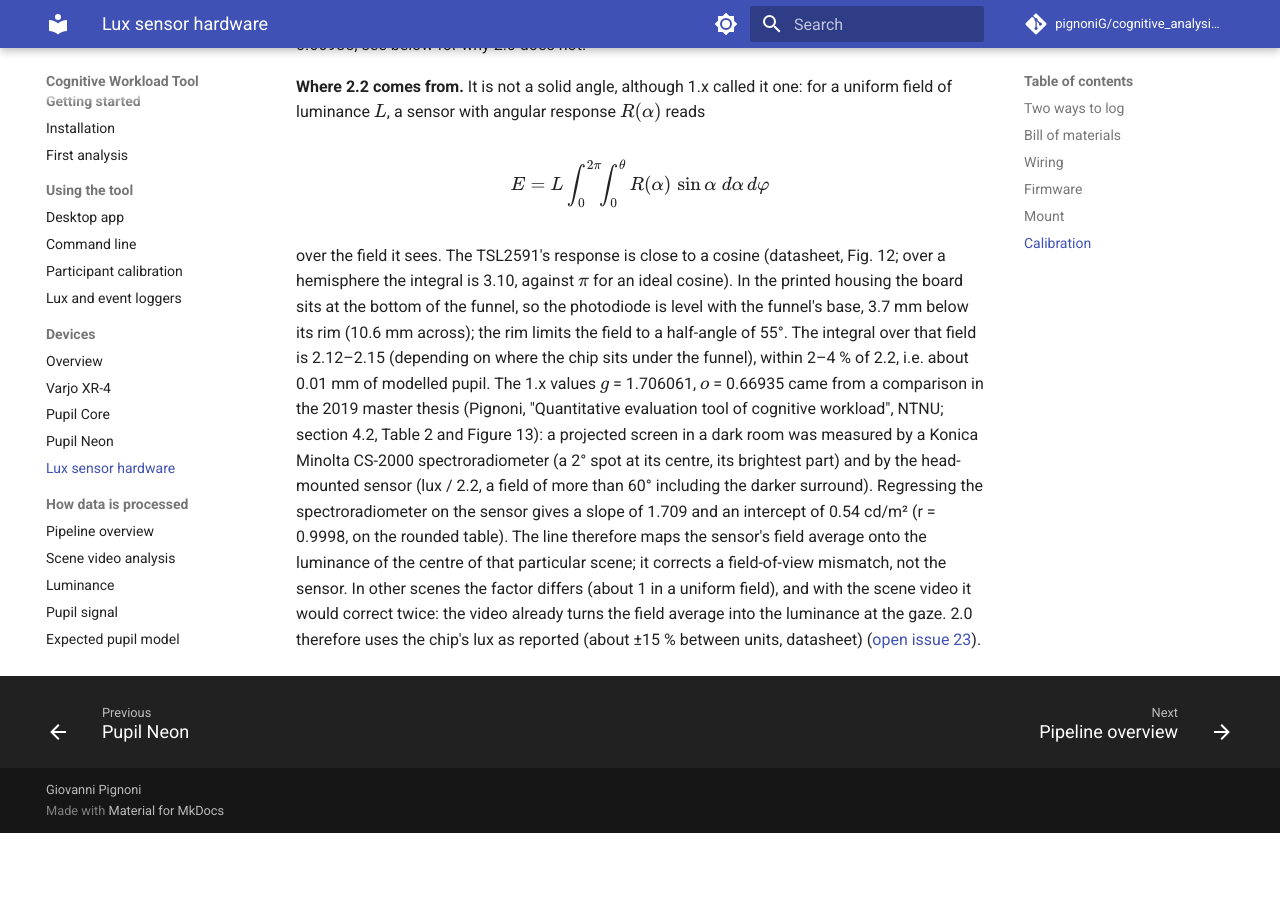
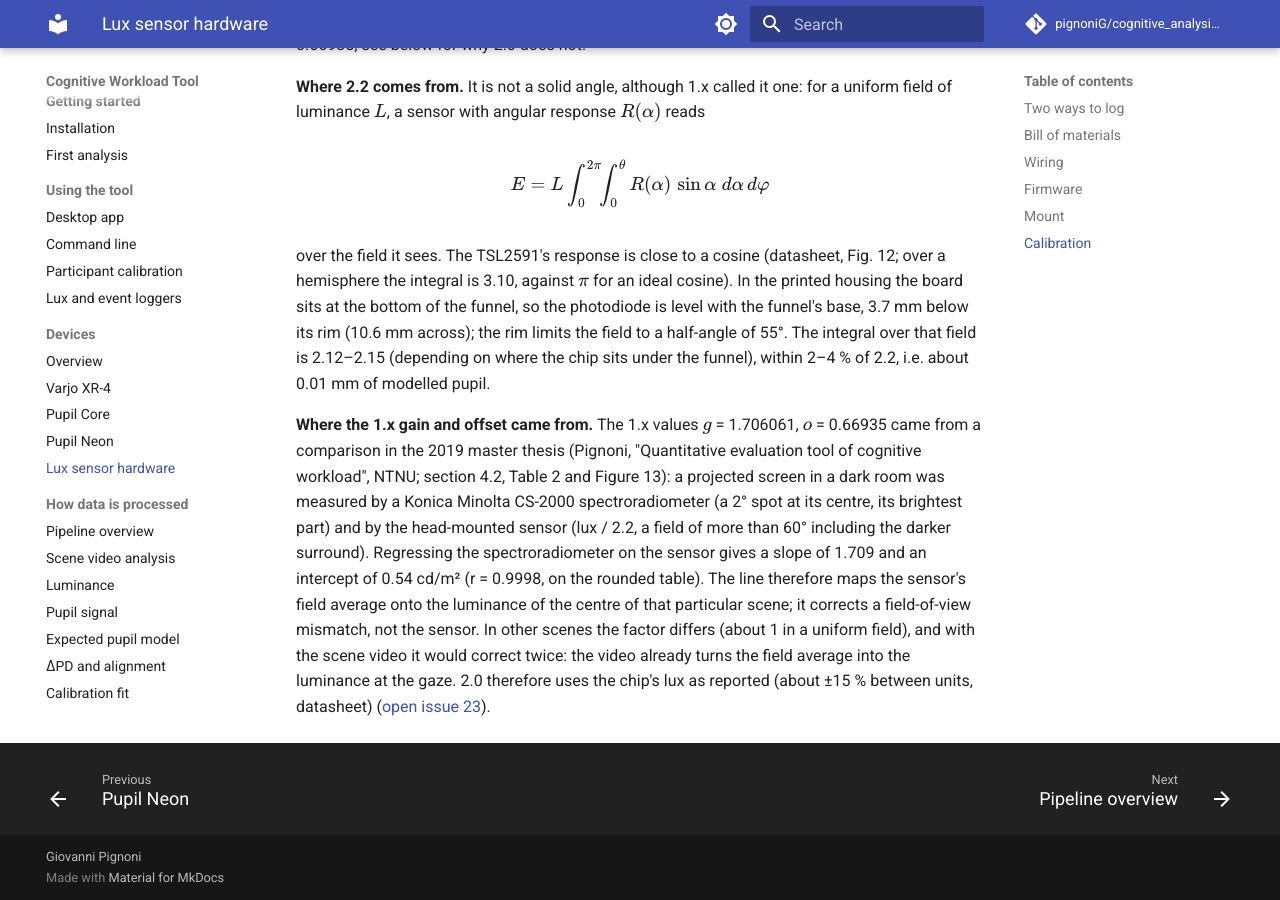
Before and after one commit to pignoniG/cognitive_analysis_tool, an MkDocs documentation site: the page built from docs/hardware/lux-sensor.md, in a window 1280 px wide and 900 px high, scrolled down 2301 px. Built offline with MkDocs 1.6.1 and Material for MkDocs 9.7.7, drawn with Linux system fonts in a browser that asks for light colours; comment, search, counter and statistics services are not loaded; before the commit the page ends 3134 px from its top, so only the background shows below that.

Commit message:
Split the lux sensor page's derivation of 2.2 from the history of the 1.x line

```diff
--- a/docs/hardware/lux-sensor.md
+++ b/docs/hardware/lux-sensor.md
@@ -89,8 +89,9 @@
 integral is 3.10, against \(\pi\) for an ideal cosine). In the printed housing the board sits at the bottom of the
 funnel, so the photodiode is level with the funnel's base, 3.7 mm below its rim (10.6 mm across); the rim limits
 the field to a half-angle of 55°. The integral over that field is 2.12–2.15 (depending on where the chip sits
-under the funnel), within 2–4 % of 2.2, i.e. about 0.01 mm of modelled pupil. The 1.x values \(g\) = 1.706061, \(o\) = 0.66935
-came from a comparison in the 2019 master thesis (Pignoni, "Quantitative evaluation tool of cognitive workload",
+under the funnel), within 2–4 % of 2.2, i.e. about 0.01 mm of modelled pupil.
+
+**Where the 1.x gain and offset came from.** The 1.x values \(g\) = 1.706061, \(o\) = 0.66935 came from a comparison in the 2019 master thesis (Pignoni, "Quantitative evaluation tool of cognitive workload",
 NTNU; section 4.2, Table 2 and Figure 13): a projected screen in a dark room was measured by a Konica Minolta CS-2000
 spectroradiometer (a 2° spot at its centre, its brightest part) and by the head-mounted sensor (lux / 2.2, a field of
 more than 60° including the darker surround). Regressing the spectroradiometer on the sensor gives a slope of 1.709
```
